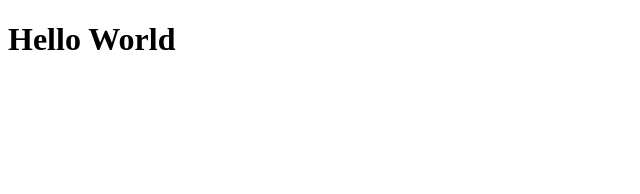
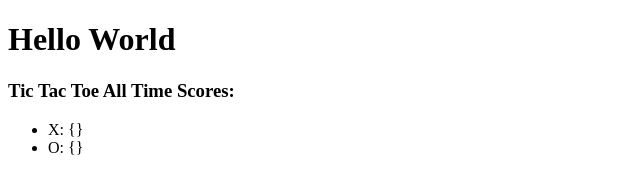
Before and after one commit to FoamyGuy/CircuitPython_Badger2040W_TicTacToe, a plain HTML site: page static/index.html in a window 1280 px wide. Shown: the whole page, without its empty margins (0-640 px from the left). Drawn offline with Linux system fonts and the light colour scheme.

Commit message:
add new index.html

```diff
--- a/static/index.html
+++ b/static/index.html
@@ -6,5 +6,10 @@
 </head>
 <body>
 <h1>Hello World</h1>
+<h3>Tic Tac Toe All Time Scores:</h3>
+<ul>
+  <li>X: {}</li>
+  <li>O: {}</li>
+</ul>
 </body>
 </html>
```
